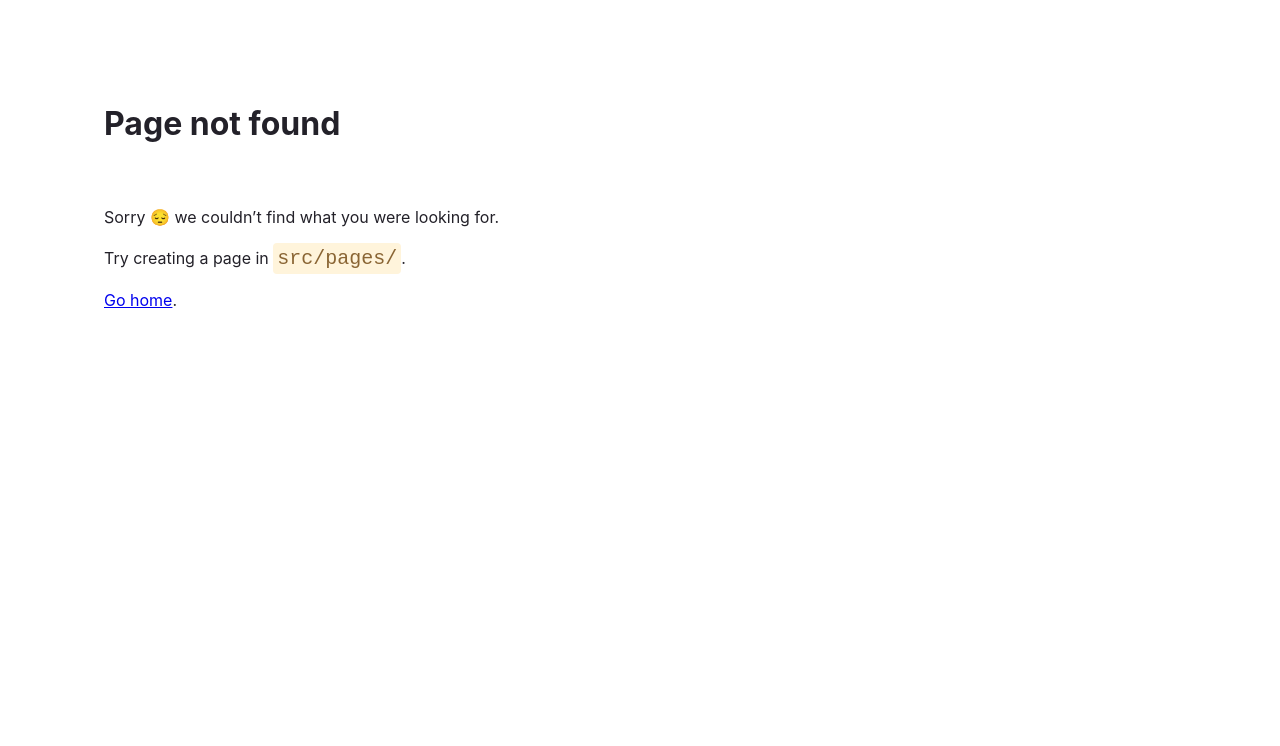
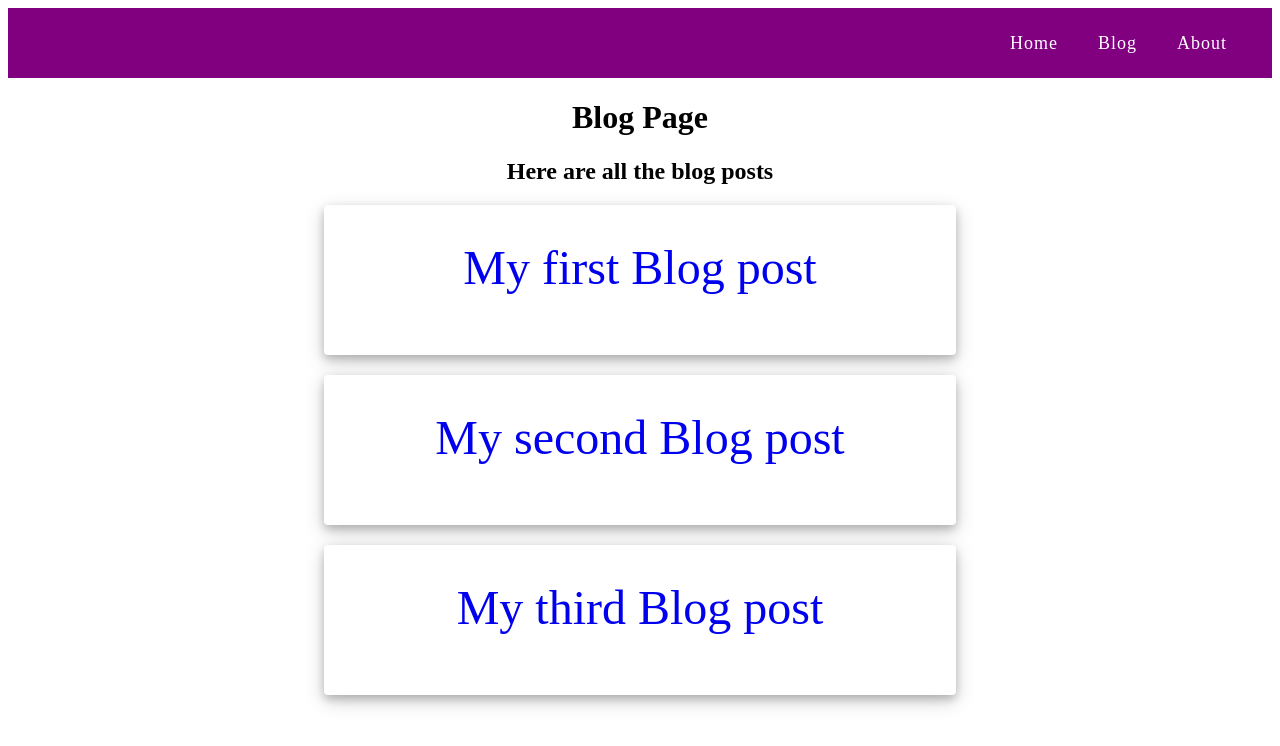
Before and after one commit to kamal-choudhary/gatsby-blog, a Gatsby site: page /blog in a window 1280 px wide. Before the commit this address had no page. Built offline with nearby package versions, Linux system fonts and the light colour scheme; Gatsby itself is replaced by a stand-in of ours.

Commit message:
added mdx support in the website

```diff
--- a/gatsby-config.js
+++ b/gatsby-config.js
@@ -2,5 +2,22 @@ module.exports = {
   siteMetadata: {
     title: "Gatsby Blog",
   },
-  plugins: ["gatsby-plugin-gatsby-cloud"],
+  plugins: [
+    "gatsby-plugin-gatsby-cloud",
+    {
+      resolve: "gatsby-source-filesystem",
+      options: {
+        name: `blog`,
+        path: `${__dirname}/src/pages/blog`,
+      },
+    },
+    {
+      resolve: `gatsby-plugin-mdx`,
+      options: {
+        defaultLayouts: {
+          default: require.resolve("./src/components/default-page-layout.js"),
+        },
+      },
+    },
+  ],
 };
--- a/package.json
+++ b/package.json
@@ -15,8 +15,14 @@
     "clean": "gatsby clean"
   },
   "dependencies": {
+    "@mdx-js/mdx": "^1.6.22",
+    "@mdx-js/react": "^1.6.22",
     "gatsby": "^3.6.2",
     "gatsby-plugin-gatsby-cloud": "^2.7.1",
+    "gatsby-plugin-mdx": "^2.7.1",
+    "gatsby-source-filesystem": "^3.7.1",
+    "install": "^0.13.0",
+    "npm": "^7.17.0",
     "react": "^17.0.1",
     "react-dom": "^17.0.1"
   }
--- /dev/null
+++ b/src/components/layout.js
@@ -0,0 +1,16 @@
+import React from "react";
+import Navbar from "./navbar/navbar";
+import { container } from "./layout.module.css";
+
+const Layout = ({ pageTitle, children }) => {
+  return (
+    <main className={container}>
+      <title>{pageTitle}</title>
+      <Navbar />
+      <h1>{pageTitle}</h1>
+      {children}
+    </main>
+  );
+};
+
+export default Layout;
--- /dev/null
+++ b/src/components/layout.module.css
@@ -0,0 +1,3 @@
+.container {
+  text-align: center;
+}
--- /dev/null
+++ b/src/components/navbar/navbar.js
@@ -0,0 +1,21 @@
+import React from "react";
+import { Link } from "gatsby";
+import { navigation, navLink } from "./navbar.module.css";
+
+const navbar = () => {
+  return (
+    <nav className={navigation}>
+      <Link to="/" className={navLink}>
+        Home
+      </Link>
+      <Link to="/blog" className={navLink}>
+        Blog
+      </Link>
+      <Link to="/about" className={navLink}>
+        About
+      </Link>
+    </nav>
+  );
+};
+
+export default navbar;
--- /dev/null
+++ b/src/components/navbar/navbar.module.css
@@ -0,0 +1,21 @@
+.navigation {
+  box-sizing: border-box;
+  height: 70px;
+  background: purple;
+  text-align: right;
+  padding: 25px;
+}
+
+.navLink {
+  font-size: large;
+  letter-spacing: 1px;
+  margin: 20px;
+  color: white;
+  text-decoration: none;
+  transition: all 500ms;
+}
+
+.navLink:hover {
+  color: rgb(255, 38, 0);
+  font-size: 120%;
+}
--- /dev/null
+++ b/src/pages/blog.js
@@ -0,0 +1,49 @@
+import React from "react";
+import Layout from "../components/layout";
+import { graphql, Link } from "gatsby";
+import { card } from "./blog.module.css";
+
+const BlogPage = ({ data }) => {
+  console.log("data from blog===>", data);
+  return (
+    <>
+      <Layout pageTitle="Blog Page">
+        <div>
+          <h2>Here are all the blog posts</h2>
+          {data.allMdx.edges.map((edge) => (
+            <div key={edge.node.frontmatter.title} className={card}>
+              <Link
+                to={`${edge.node.frontmatter.slug}`}
+                style={{
+                  textDecoration: "none",
+                  fontSize: "3rem",
+                  marginTop: "50px",
+                }}
+              >
+                {edge.node.frontmatter.title}
+              </Link>
+            </div>
+          ))}
+        </div>
+      </Layout>
+    </>
+  );
+};
+
+export const query = graphql`
+  query {
+    allMdx {
+      edges {
+        node {
+          id
+          frontmatter {
+            title
+            slug
+          }
+        }
+      }
+    }
+  }
+`;
+
+export default BlogPage;
--- /dev/null
+++ b/src/pages/blog.module.css
@@ -0,0 +1,12 @@
+.card {
+  background-color: #fff;
+  width: 50%;
+  height: 150px;
+  margin-left: auto;
+  margin-right: auto;
+  border-radius: 4px;
+  box-shadow: 0 4px 8px 0 rgba(0, 0, 0, 0.2), 0 6px 20px 0 rgba(0, 0, 0, 0.19);
+  margin-bottom: 20px;
+  padding-top: 35px;
+  box-sizing: border-box;
+}
--- /dev/null
+++ b/src/pages/blog/first-post.mdx
@@ -0,0 +1,9 @@
+---
+title: "My first Blog post"
+slug: "my-first-blog-post"
+date: "2018-05-01"
+---
+
+# First Post
+
+## Content of first post
--- /dev/null
+++ b/src/pages/blog/my-second-blog-post.mdx
@@ -0,0 +1,9 @@
+---
+title: "My second Blog post"
+slug: "my-second-blog-post"
+date: "2018-06-01"
+---
+
+# Second Post
+
+## Content of second post
--- /dev/null
+++ b/src/pages/blog/third-post.mdx
@@ -0,0 +1,9 @@
+---
+title: "My third Blog post"
+slug: "my-third-blog-post"
+date: "2018-02-06"
+---
+
+# Third Post
+
+## Content of third post
--- /dev/null
+++ b/src/pages/kamal.mdx
@@ -0,0 +1,3 @@
+# I am Kamal
+
+## This is Kamal desc
```
Also changed, not shown: src/components/default-page-layout.js (added, +24 -0 lines), src/pages/about.js (added, +11 -0 lines), src/pages/index.js (+12 -3 lines), 1 other file.
